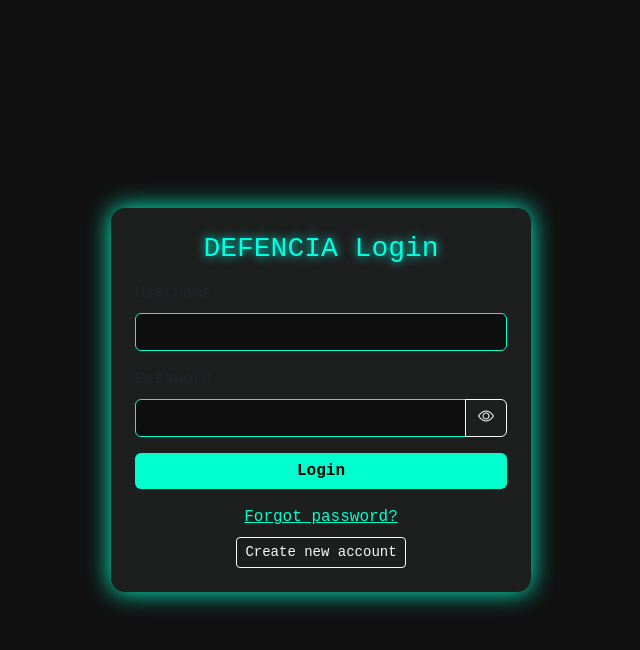
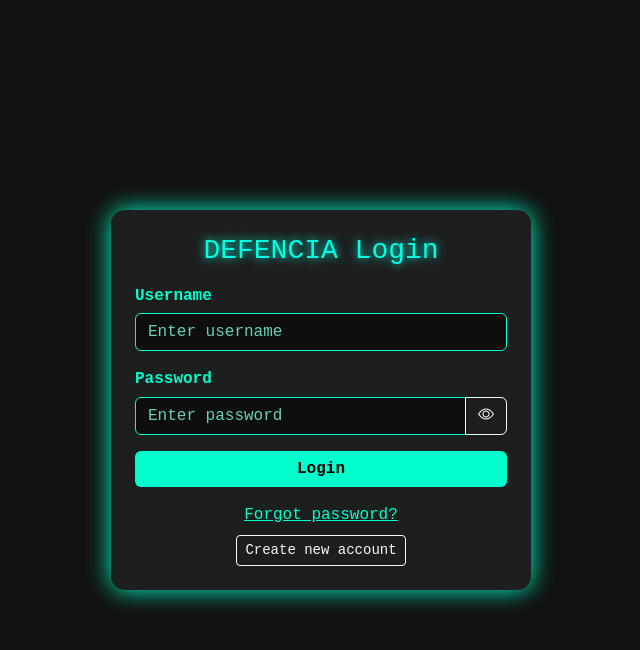
Before and after one commit to guruprakashraj2/Defencia, a Django app: page /login in a window 1280 px wide. Shown: the top 650 px of the page, without its empty margins (319-959 px from the left). Run offline with Django 5.2, Linux system fonts and the light colour scheme.

Commit message:
Update: login/register styling + settings cleanup

```diff
--- a/App/templates/login.html
+++ b/App/templates/login.html
@@ -9,17 +9,12 @@
   <link href="https://cdn.jsdelivr.net/npm/bootstrap-icons@1.10.5/font/bootstrap-icons.css" rel="stylesheet">
   <style>
     :root{--neo:#00ffcc;}
-    body{
-      min-height:100dvh;background:#111;color:var(--neo);
-      display:flex;align-items:center;justify-content:center;
-      font-family:"Courier New",monospace;padding:16px;
-    }
-    .card{
-      width:100%;max-width:420px;background:#1d1f1f;border:0;border-radius:14px;
-      box-shadow:0 0 24px var(--neo);
-    }
+    body{min-height:100dvh;background:#111;color:var(--neo);display:flex;align-items:center;justify-content:center;font-family:"Courier New",monospace;padding:16px;}
+    .card{width:100%;max-width:420px;background:#1d1f1f;border:0;border-radius:14px;box-shadow:0 0 24px var(--neo);}
     .card h1{font-size:clamp(20px,4.5vw,28px);color:#00ffe0;text-align:center;text-shadow:0 0 10px #00ffe0;}
+    .form-label{color:var(--neo);font-weight:600;display:block;margin-bottom:.35rem}
     .form-control{background:#0e0e0e;border:1px solid var(--neo);color:var(--neo);}
+    .form-control::placeholder{color:#7fffe7;opacity:.8}
     .form-control:focus{box-shadow:0 0 8px var(--neo);border-color:#00e6b8;color:var(--neo);}
     .btn-neo{background:var(--neo);color:#000;font-weight:700;border:0}
     .btn-neo:hover{background:#00e6b8;box-shadow:0 0 12px #00ffe0}
@@ -41,19 +36,21 @@
 
       {% if form.non_field_errors %}
         <div class="alert alert-danger py-2">
-          {% for e in form.non_field_errors %} <div>{{ e }}</div> {% endfor %}
+          {% for e in form.non_field_errors %}<div>{{ e }}</div>{% endfor %}
         </div>
       {% endif %}
 
       <div class="mb-3">
         <label class="form-label">Username</label>
-        <input name="username" autocomplete="username" value="{{ form.username.value|default:'' }}" class="form-control">
+        <input name="username" placeholder="Enter username" autocomplete="username"
+               value="{{ form.username.value|default:'' }}" class="form-control">
       </div>
 
       <div class="mb-3">
         <label class="form-label">Password</label>
         <div class="input-group">
-          <input id="password" type="password" name="password" autocomplete="current-password" class="form-control" required>
+          <input id="password" type="password" name="password" placeholder="Enter password"
+                 autocomplete="current-password" class="form-control" required>
           <button class="btn btn-outline-light" type="button" id="togglePassword"><i class="bi bi-eye"></i></button>
         </div>
       </div>
```
Also changed, not shown: App/templates/Register.html (+13 -4 lines).
